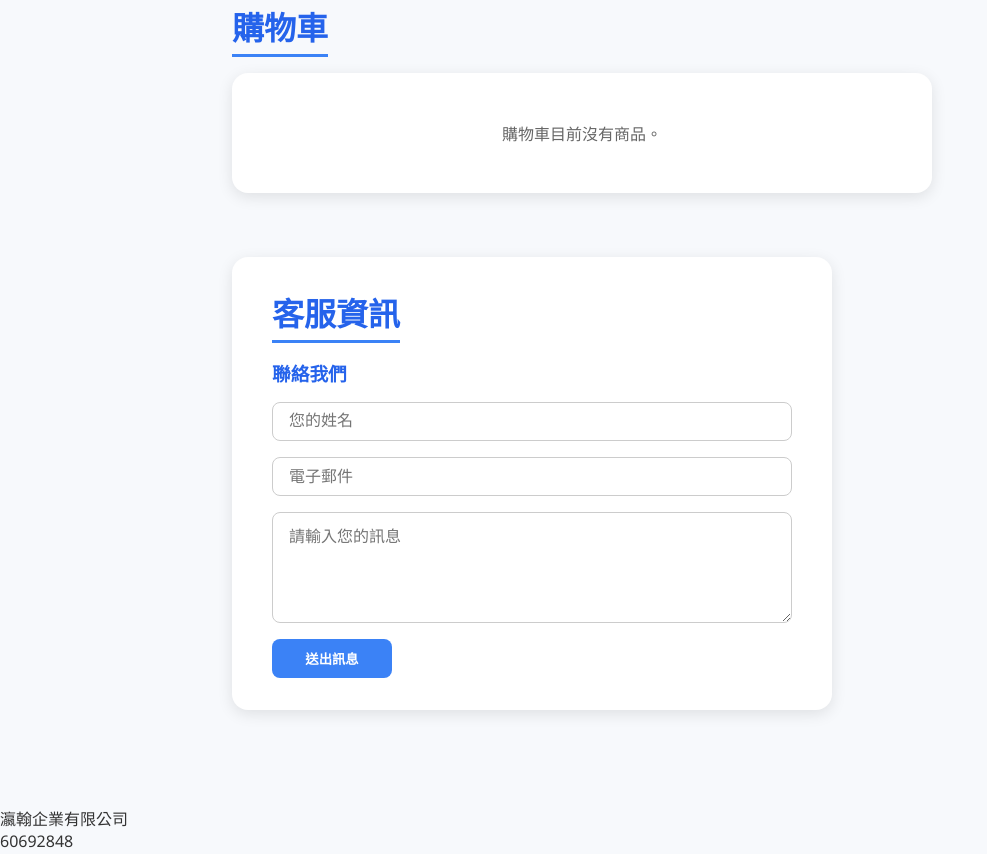
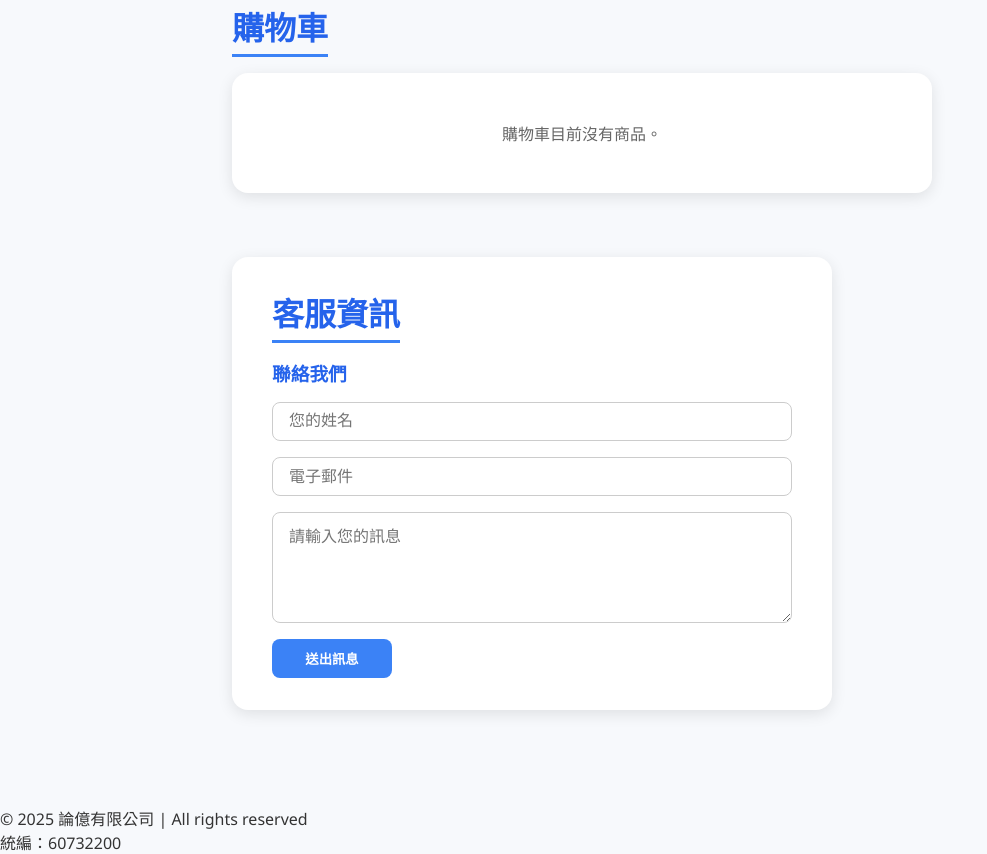
Before and after one commit to nearni/lunyi, a plain HTML site: page index.html in a window 1280 px wide. Shown: the part 946-1800 px from the top of the page, without its empty margins (0-987 px from the left). Drawn offline with nearby package versions, Linux system fonts and the light colour scheme.

Commit message:
Update index.html

```diff
--- a/index.html
+++ b/index.html
@@ -569,11 +569,11 @@
     renderProducts();
     renderCart();
   </script>
-  <div>
-        <ul>
-          <li>瀛翰企業有限公司 </li>
-          <li>  60692848 </li>
-        </ul>
-      </div>
+  <footer>
+    &copy; 2025 論億有限公司 | All rights reserved
+     <div>
+          <p>統編：60732200</p>
+        </div>
+  </footer>
 </body>
 </html>
```
